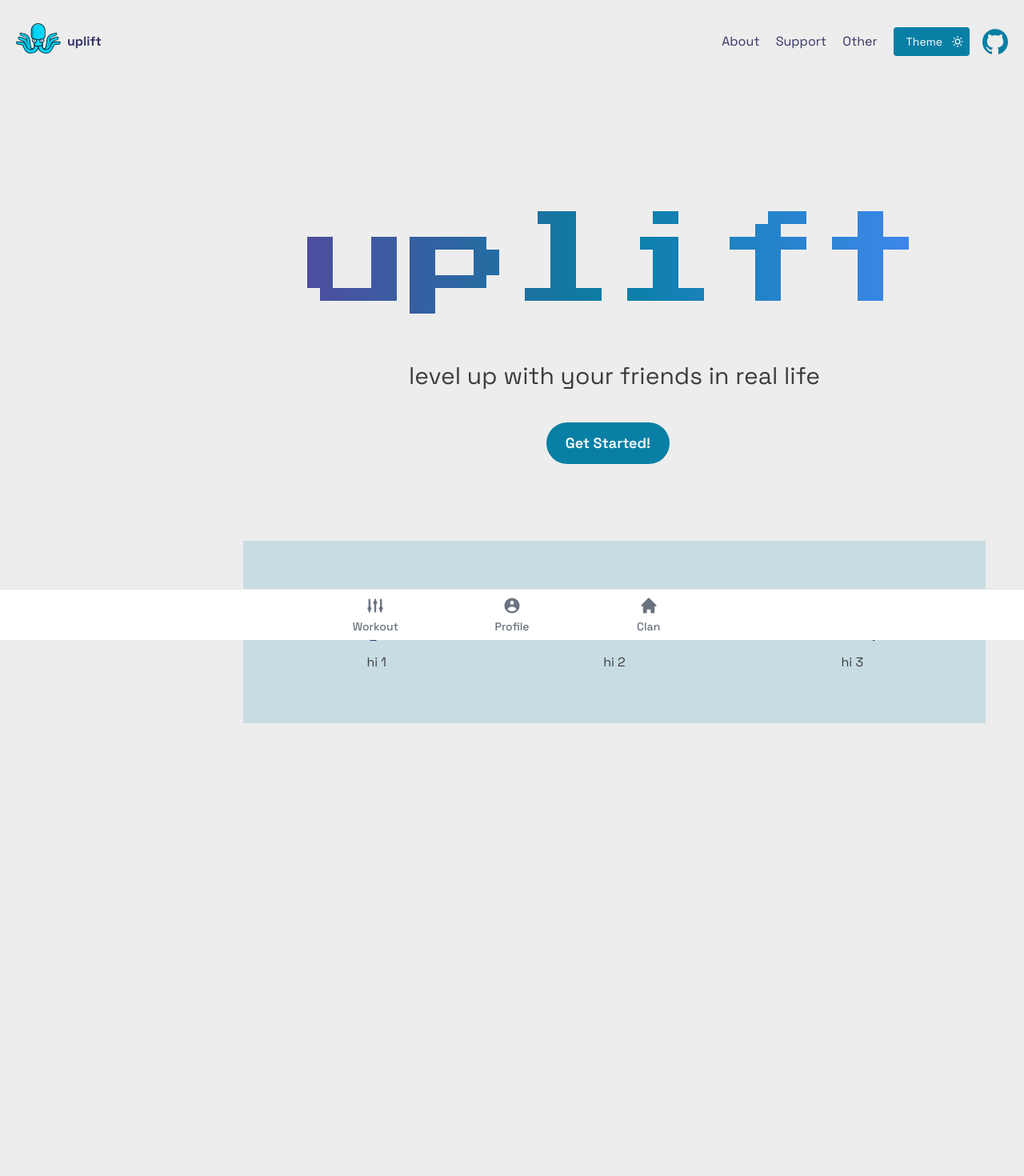
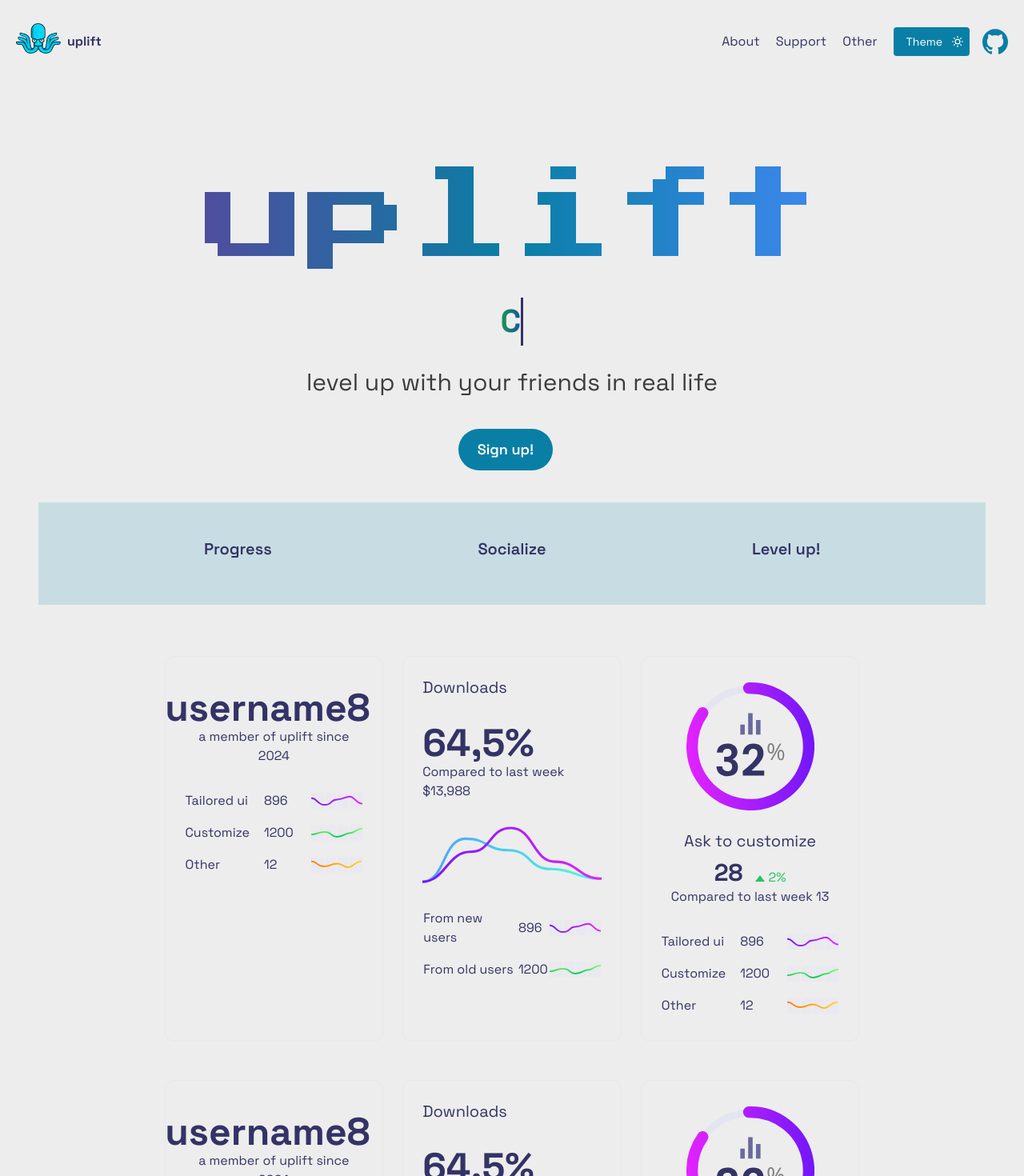
Before and after one commit to yahyaparvar/nextjs-template, a Next.js app: page /dashboard/profile in a window 1280 px wide. Shown: the top 1470 px of the page at 80% size. Before the commit the page ends 904 px from the top, so only its background shows below. Built offline with nearby package versions, Linux system fonts and the light colour scheme.

Commit message:
reformated webspace and centred profilestats

```diff
--- a/src/app/components/BottomNavigation.tsx
+++ b/src/app/components/BottomNavigation.tsx
@@ -4,7 +4,7 @@ export const BottomNavigation = () => {
   return (
     <div className="fixed bottom-0 left-0 z-50 w-full h-16 bg-white border-t border-gray-200 dark:bg-gray-700 dark:border-gray-600 overflow-hidden">
       <div className="grid h-full max-w-lg grid-cols-3 mx-auto font-medium">
-        <Link href="/workout">
+        <Link href="/dashboard/workout">
           <div className="flex items-center justify-center h-full hover:bg-gray-50 dark:hover:bg-gray-800 group">
             <button type="button" className="flex flex-col items-center justify-center px-5 hover:bg-gray-50 dark:hover:bg-gray-800 group">
               <svg className="w-6 h-6 mb-1 text-gray-500 dark:text-gray-400 group-hover:text-blue-600 dark:group-hover:text-blue-500" fill="currentColor" viewBox="0 0 20 20" xmlns="http://www.w3.org/2000/svg" aria-hidden="true">
@@ -14,7 +14,7 @@ export const BottomNavigation = () => {
             </button>
           </div>
         </Link>
-        <Link href="/profile">
+        <Link href="/dashboard/profile">
           <div className="flex items-center justify-center h-full hover:bg-gray-50 dark:hover:bg-gray-800 group">
             <button type="button" className="flex flex-col items-center justify-center px-5 hover:bg-gray-50 dark:hover:bg-gray-800 group">
               <svg className="w-6 h-6 mb-1 text-gray-500 dark:text-gray-400 group-hover:text-blue-600 dark:group-hover:text-blue-500" fill="currentColor" viewBox="0 0 20 20" xmlns="http://www.w3.org/2000/svg" aria-hidden="true">
@@ -24,7 +24,7 @@ export const BottomNavigation = () => {
             </button>
           </div>
         </Link>
-        <Link href="/clan">
+        <Link href="/dashboard/clan">
           <div className="flex items-center justify-center h-full hover:bg-gray-50 dark:hover:bg-gray-800 group">
             <button type="button" className="flex flex-col items-center justify-center px-5 hover:bg-gray-50 dark:hover:bg-gray-800 group">
               <svg className="w-6 h-6 mb-1 text-gray-500 dark:text-gray-400 group-hover:text-blue-600 dark:group-hover:text-blue-500" fill="currentColor" viewBox="0 0 20 20" xmlns="http://www.w3.org/2000/svg" aria-hidden="true">
--- a/src/app/components/ProfileStats.tsx
+++ b/src/app/components/ProfileStats.tsx
@@ -4,11 +4,12 @@ import Link from 'next/link';
 export const ProfileStats = () => {
   return (
       <>
-          <div className="ml-auto mb-6 lg:w-[75%] xl:w-[80%] 2xl:w-[85%]">
-              <div className="px-6 pt-6 2xl:container">
-                  <div className="grid gap-6 md:grid-cols-2 lg:grid-cols-3">
-                      <div className="md:col-span-2 lg:col-span-1" >
-                          <div className="h-full py-8 px-6 space-y-6 rounded-xl border border-gray-200 bg-grey">
+        <div className="flex justify-center mb-6">
+        <div className="mx-auto lg:w-[75%] xl:w-[80%] 2xl:w-[85%]">
+            <div className="px-6 pt-6 2xl:container">
+            <div className="grid gap-6 md:grid-cols-2 lg:grid-cols-3">
+                <div className="md:col-span-2 lg:col-span-1">
+                <div className="h-full py-8 px-6 space-y-6 rounded-xl border border-gray-200 bg-grey">
                               {/* <svg className="w-40 m-auto opacity-75" viewBox="0 0 146 146" fill="none" xmlns="http://www.w3.org/2000/svg">
                                   <path d="M73.1866 5.7129C81.999 5.7129 90.725 7.44863 98.8666 10.821C107.008 14.1933 114.406 19.1363 120.637 25.3675C126.868 31.5988 131.811 38.9964 135.184 47.138C138.556 55.2796 140.292 64.0057 140.292 72.818C140.292 81.6304 138.556 90.3565 135.184 98.4981C131.811 106.64 126.868 114.037 120.637 120.269C114.406 126.5 107.008 131.443 98.8666 134.815C90.725 138.187 81.999 139.923 73.1866 139.923C64.3742 139.923 55.6481 138.187 47.5066 134.815C39.365 131.443 31.9674 126.5 25.7361 120.269C19.5048 114.037 14.5619 106.64 11.1895 98.4981C7.81717 90.3565 6.08144 81.6304 6.08144 72.818C6.08144 64.0057 7.81717 55.2796 11.1895 47.138C14.5619 38.9964 19.5048 31.5988 25.7361 25.3675C31.9674 19.1363 39.365 14.1933 47.5066 10.821C55.6481 7.44863 64.3742 5.7129 73.1866 5.7129L73.1866 5.7129Z" stroke="#e4e4f2" stroke-width="4.89873"/>
                                   <path d="M73.5 23.4494C79.9414 23.4494 86.3198 24.7181 92.2709 27.1831C98.222 29.6482 103.629 33.2612 108.184 37.816C112.739 42.3707 116.352 47.778 118.817 53.7291C121.282 59.6802 122.551 66.0586 122.551 72.5C122.551 78.9414 121.282 85.3198 118.817 91.2709C116.352 97.222 112.739 102.629 108.184 107.184C103.629 111.739 98.222 115.352 92.2709 117.817C86.3198 120.282 79.9414 121.551 73.5 121.551C67.0586 121.551 60.6802 120.282 54.7291 117.817C48.778 115.352 43.3707 111.739 38.816 107.184C34.2612 102.629 30.6481 97.222 28.1831 91.2709C25.7181 85.3198 24.4494 78.9414 24.4494 72.5C24.4494 66.0586 25.7181 59.6802 28.1831 53.7291C30.6481 47.778 34.2612 42.3707 38.816 37.816C43.3707 33.2612 48.778 29.6481 54.7291 27.1831C60.6802 24.7181 67.0586 23.4494 73.5 23.4494L73.5 23.4494Z" stroke="#e4e4f2" stroke-width="4.89873"/>
@@ -272,6 +273,7 @@ export const ProfileStats = () => {
                   </div>
               </div>
           </div>
+          </div>
       </>
   );
 };
--- a/src/app/dashboard/layout.tsx
+++ b/src/app/dashboard/layout.tsx
@@ -1,9 +1,9 @@
 export default function Layout({ children }: { children: React.ReactNode }) {
     return (
-        <div className="flex h-screen flex-col md:flex-row md:overflow-hidden">
-            <div className="w-full flex-none md:w-64">
-            </div>
+        // <div className="flex h-screen flex-col md:flex-row md:overflow-hidden">
+        //     <div className="w-full flex-none md:w-64">
+        //     </div>
             <div className="flex-grow p-6 md:overflow-y-auto md:p-12">{children}</div>
-        </div>
+        // </div>
     );
 }
--- a/src/app/dashboard/profile/page.tsx
+++ b/src/app/dashboard/profile/page.tsx
@@ -1,36 +1,42 @@
 'use client'
 
 import Button from '@/src/app/components/Button'
-import { BottomNavigation } from '@/src/app/components/BottomNavigation'
+import { ProfileStats } from '@/src/app/components/ProfileStats'
 import { Press_Start_2P } from 'next/font/google'
+import Loader from '@/src/app/components/TextLoader'
 
-const inter = Press_Start_2P({
+const pressStart2P = Press_Start_2P({
   subsets: ['latin'],
   weight: '400'
 })
 
+
 export default function DashboardPage() {
+  const texts = ["Clash of GYMS", "Gym together", "Fitness"];
 
   return (
     <div>
-      <section className='flex flex-col items-center justify-center py-24'>
+      <section className='flex flex-col items-center justify-center py-10'>
         <h1 className='text-center text-9xl font-extrabold leading-tight'>
 
-        <span className={`text-center text-9xl font-extrabold leading-tight ${inter.className} bg-span-bg bg-clip-text text-transparent`}>
-          uplift
-        </span>
+          <span className={`text-center text-9xl font-extrabold leading-tight ${pressStart2P.className} bg-span-bg bg-clip-text text-transparent`}>
+            uplift
+          </span>
           <br />
         </h1>
+        <div className='h-16'>
+          <Loader texts={texts} typingSpeed={150} pauseTime={2000} />
+        </div>
         <div className='my-6 px-20 text-center text-3xl text-text-secondary'>
             level up with your friends in real life
         </div>
         <div className='mt-4 flex flex-row gap-4'>
           <a
-            href='https://github.com/new?template_name=nextjs-template&template_owner=yahyaparvar'
+            href={`/login`}
             target='_blank'
           >
             <Button rounded size='large'>
-              Get Started!
+              Sign up!
             </Button>
           </a>
           <a
@@ -40,29 +46,29 @@ export default function DashboardPage() {
           </a>
         </div>
       </section>
-      <section className='bg-background-secondary py-20 max-lg:py-10'>
-        <div className='mx-auto grid max-w-screen-lg grid-cols-3 gap-7 px-8 py-5 max-lg:max-w-fit max-lg:grid-cols-1 max-lg:gap-10'>
+      <section className='bg-background-secondary py-8 max-lg:py-10'>
+        <div className='mx-auto grid max-w-screen-md grid-cols-2 md:grid-cols-3 gap-5 px-3 py-3 md:max-w-screen-lg md:gap-7'>
           <div className='text-center'>
             <h2 className='mb-3  text-xl font-semibold'>Progress</h2>
-            <p className='text-text-secondary max-lg:max-w-[500px]'>
-                hi 1
-            </p>
           </div>
           <div className='text-center'>
             <h2 className='mb-3 text-xl font-semibold'>Socialize</h2>
-            <p className='text-text-secondary max-lg:max-w-[500px]'>
-              hi 2
-            </p>
           </div>
           <div className='text-center'>
             <h2 className='mb-3 text-xl font-semibold'>Level up!</h2>
-            <p className='text-text-secondary max-lg:max-w-[500px]'>
-              hi 3
-            </p>
           </div>
         </div>
       </section>
-      <BottomNavigation/>
+      <section className='flex flex-col items-center justify-center py-10'>
+        <div className=''>
+          <ProfileStats />
+          <div style={{ marginBottom: '20px' }}></div>
+        </div>
+        <div>
+          <ProfileStats/>
+        </div>
+
+      </section>
     </div>
   )
 }
--- a/src/app/workout/page.tsx
+++ b/src/app/dashboard/workout/page.tsx
@@ -1,4 +1,4 @@
-import { BottomNavigation } from "../components/BottomNavigation"
+import { BottomNavigation } from '@/src/app/components/BottomNavigation'
 
 export default function workout() {
     return (
--- a/src/app/page.tsx
+++ b/src/app/page.tsx
@@ -59,13 +59,16 @@ export default function DashboardPage() {
           </div>
         </div>
       </section>
-      <div>
+      <section className='flex flex-col items-center justify-center py-10'>
+        <div className=''>
           <ProfileStats />
           <div style={{ marginBottom: '20px' }}></div>
         </div>
         <div>
           <ProfileStats/>
         </div>
+
+      </section>
     </div>
   )
 }
```
Also changed, not shown: src/app/dashboard/about/page.tsx (deleted, +0 -12 lines). Lines whose indentation alone changed are shown as unchanged.
